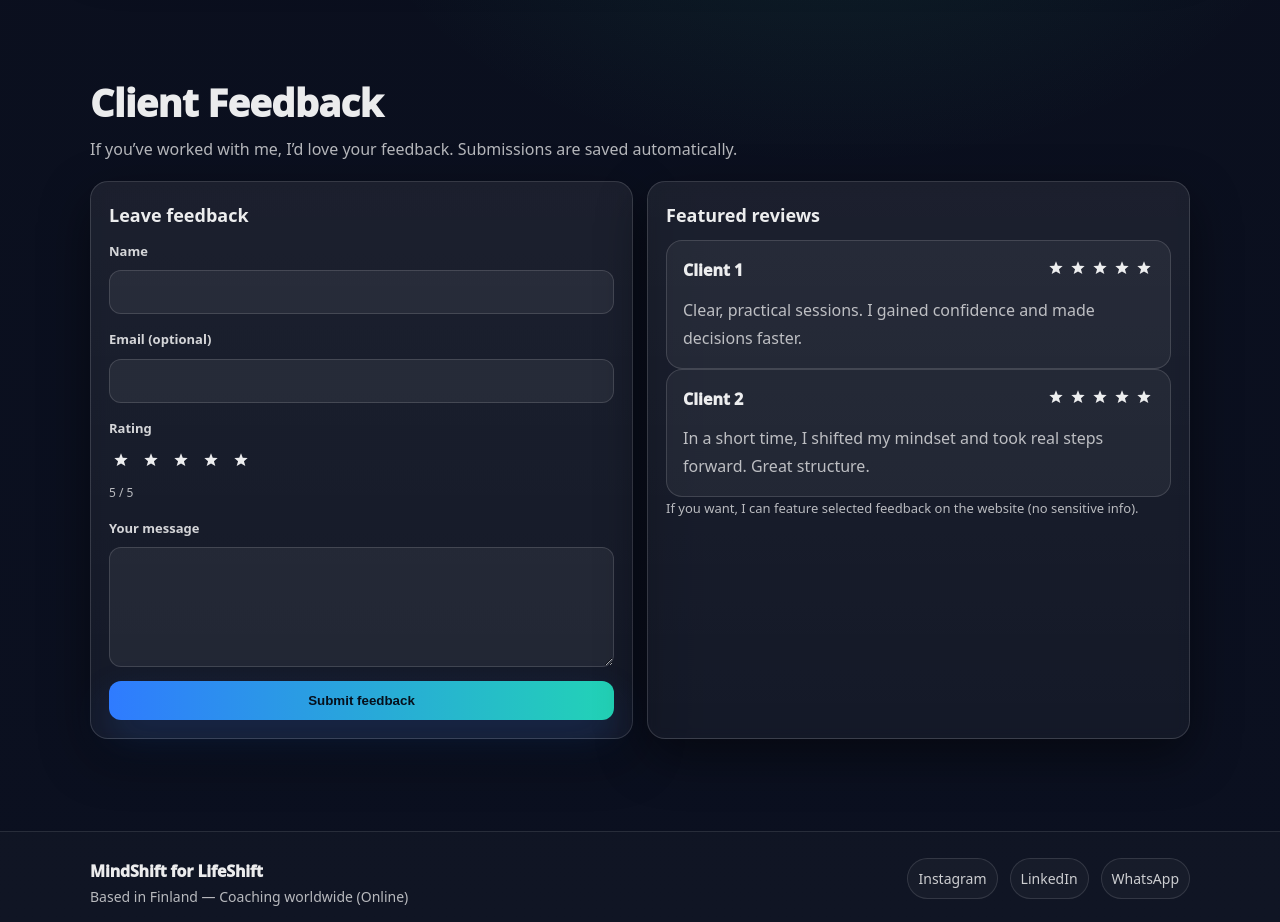
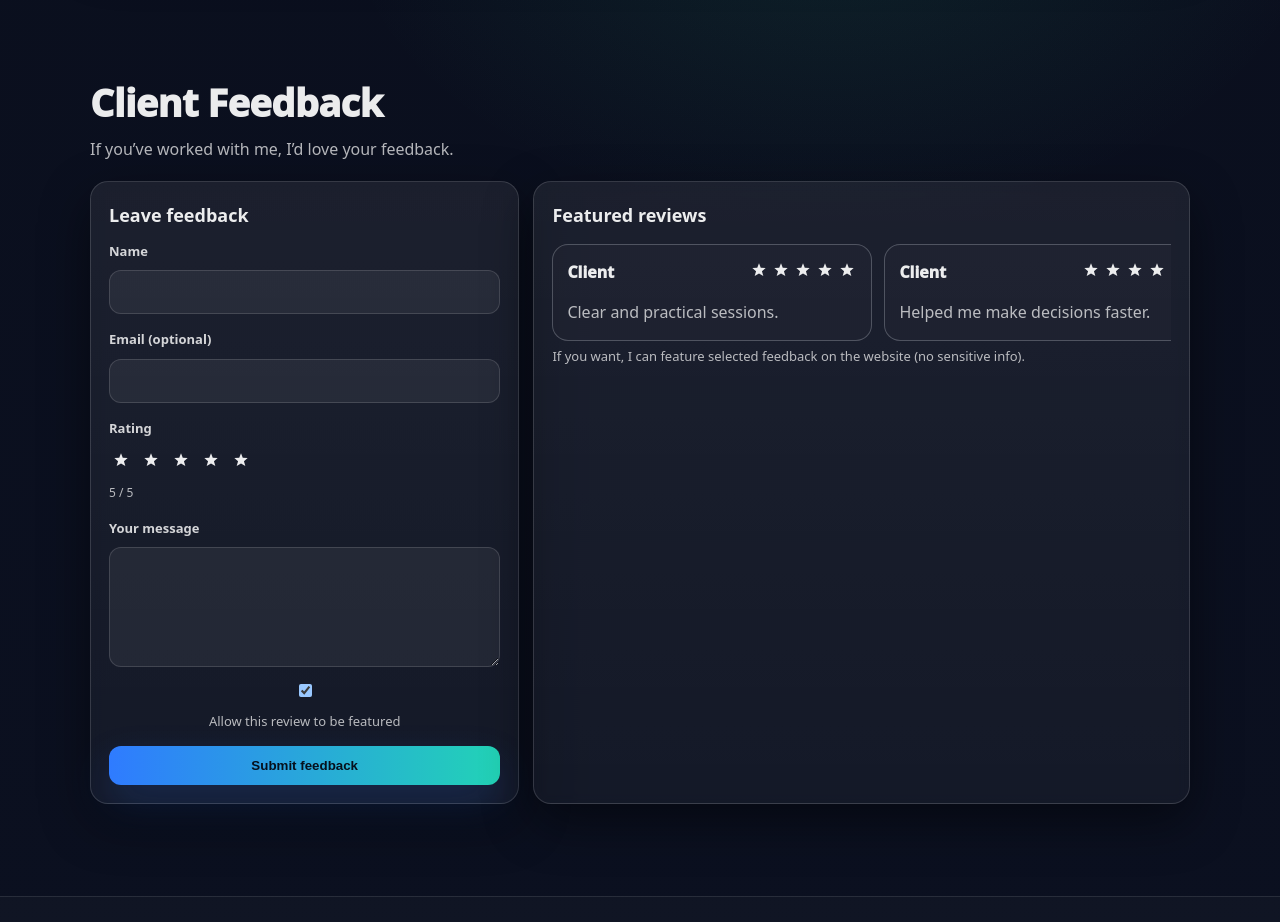
Before and after one commit to Saramah63/my-website, a Next.js app: page /en in a window 1280 px wide. Shown: the part 6340-7262 px from the top of the page. Built offline with nearby package versions, Linux system fonts and the light colour scheme; no server answers.

Commit message:
Merge main

```diff
--- a/app/api/feedback/route.ts
+++ b/app/api/feedback/route.ts
@@ -8,9 +8,9 @@ const FEEDBACK_WEBHOOK =
 async function readJsonOrText(res: Response) {
   const text = await res.text();
   try {
-    return { isJson: true, json: JSON.parse(text), text };
+    return { isJson: true as const, json: JSON.parse(text), text };
   } catch {
-    return { isJson: false, json: null as any, text };
+    return { isJson: false as const, json: null, text };
   }
 }
 
@@ -18,15 +18,27 @@ export async function POST(req: Request) {
   try {
     const body = await req.json();
 
-    // سخت‌گیرانه: payload نهایی را استاندارد می‌کنیم
+    const ratingNum = Number(body?.rating ?? 0);
+    const rating = Number.isFinite(ratingNum) ? ratingNum : 0;
+
+    // بهتر: ip و userAgent را از هدرها بگیر (قابل اعتمادتر از کلاینت)
+    const ip =
+      req.headers.get("x-forwarded-for")?.split(",")[0]?.trim() ||
+      req.headers.get("x-real-ip") ||
+      "";
+    const userAgent = req.headers.get("user-agent") || "";
+
     const payload = {
       type: "feedback",
-      lang: body.lang || "en",
-      source: body.source || "website",
-      fullName: body.fullName || body.name || "",
-      email: body.email || "",
-      rating: Number(body.rating || 0),
-      message: body.message || "",
+      lang: String(body?.lang || "en"),
+      source: String(body?.source || "website"),
+      fullName: String(body?.fullName || body?.name || ""),
+      email: String(body?.email || ""),
+      rating,
+      message: String(body?.message || ""),
+      allowPublish: Boolean(body?.allowPublish ?? false),
+      ip,
+      userAgent,
     };
 
     const upstream = await fetch(FEEDBACK_WEBHOOK, {
@@ -41,19 +53,30 @@ export async function POST(req: Request) {
 
     if (!upstream.ok) {
       return NextResponse.json(
-        { ok: false, error: `Upstream HTTP ${upstream.status}. ${String(parsed.text || "").slice(0, 200)}` },
+        {
+          ok: false,
+          error: `Upstream HTTP ${upstream.status}. ${String(parsed.text || "").slice(0, 200)}`,
+        },
         { status: 500 }
       );
     }
 
-    // اگر JSON و ok:false بود -> fail
     if (parsed.isJson && parsed.json?.ok === false) {
-      return NextResponse.json({ ok: false, error: parsed.json?.error || "Upstream ok:false" }, { status: 500 });
+      return NextResponse.json(
+        { ok: false, error: parsed.json?.error || "Upstream ok:false" },
+        { status: 500 }
+      );
     }
 
-    // در غیر این صورت success
-    return NextResponse.json({ ok: true });
+
+    return NextResponse.json(
+      { ok: true },
+      { status: 200, headers: { "Cache-Control": "no-store" } }
+    );
   } catch (err: any) {
-    return NextResponse.json({ ok: false, error: err?.message || "Feedback API error" }, { status: 500 });
+    return NextResponse.json(
+      { ok: false, error: err?.message || "Feedback API error" },
+      { status: 500 }
+    );
   }
 }
--- a/app/api/submit/route.ts
+++ b/app/api/submit/route.ts
@@ -1,31 +1,71 @@
 import { NextResponse } from "next/server";
 
 export const runtime = "nodejs";
+
+async function readJsonOrText(res: Response) {
+  const text = await res.text();
+  try {
+    return { isJson: true as const, json: JSON.parse(text), text };
+  } catch {
+    return { isJson: false as const, json: null, text };
+  }
+}
 
 export async function POST(req: Request) {
   try {
     const body = await req.json();
     const type = String(body?.type || "").toLowerCase();
 
-    if (type === "feedback") {
-      // same host internal call
-      const url = new URL("/api/feedback", req.url);
-      const res = await fetch(url, {
-        method: "POST",
-        headers: { "Content-Type": "application/json" },
-        body: JSON.stringify(body),
-      });
+    // فقط این‌ها را ساپورت کن
+    let targetPath: string | null = null;
 
-      const text = await res.text();
-      return new NextResponse(text, {
-        status: res.status,
-        headers: { "Content-Type": "application/json", "Cache-Control": "no-store" },
-      });
+    if (type === "feedback") targetPath = "/api/feedback";
+    // اگر agreement هم داری:
+    // if (type === "agreement") targetPath = "/api/agreements";
+
+    if (!targetPath) {
+      return NextResponse.json(
+        { ok: false, error: "Unsupported type for /api/submit" },
+        { status: 400 }
+      );
     }
 
-    // اگر agreement یا چیز دیگری داری، اینجا می‌تونی روت خودش را صدا بزنی
-    return NextResponse.json({ ok: false, error: "Unsupported type for /api/submit" }, { status: 400 });
+    const url = new URL(targetPath, req.url);
+
+    const upstream = await fetch(url, {
+      method: "POST",
+      headers: { "Content-Type": "application/json" },
+      body: JSON.stringify(body),
+      cache: "no-store",
+    });
+
+    const parsed = await readJsonOrText(upstream);
+
+    // اگر HTTP upstream خطا بود
+    if (!upstream.ok) {
+      return NextResponse.json(
+        {
+          ok: false,
+          error: `Upstream HTTP ${upstream.status}. First 200 chars: ${String(parsed.text || "").slice(0, 200)}`,
+        },
+        { status: 500 }
+      );
+    }
+
+    // اگر JSON بود و گفت ok:false
+    if (parsed.isJson && parsed.json?.ok === false) {
+      return NextResponse.json(
+        { ok: false, error: parsed.json?.error || "Upstream returned ok:false" },
+        { status: 500 }
+      );
+    }
+
+    // در غیر این صورت (HTTP 200 حتی اگر متن ساده باشد) => موفق
+    return NextResponse.json({ ok: true }, { status: 200 });
   } catch (err: any) {
-    return NextResponse.json({ ok: false, error: err?.message || "Submit API error" }, { status: 500 });
+    return NextResponse.json(
+      { ok: false, error: err?.message || "Submit API error" },
+      { status: 500 }
+    );
   }
 }
--- a/app/api/testimonials/route.ts
+++ b/app/api/testimonials/route.ts
@@ -1,20 +1,68 @@
 import { NextResponse } from "next/server";
 
-export async function GET() {
+export const runtime = "nodejs";
+
+// همین لینک exec فیدبک (همان پروژه‌ای که doGet/doPost دارد)
+const FEEDBACK_WEBAPP =
+  "https://script.google.com/macros/s/AKfycbyqk1jBw_vpe_GVwmFhryc7tJC-ly4zvQBFex4jDR8iIbklsFfDgw3bQy7CrFhn2OOliw/exec";
+
+async function safeJson(res: Response) {
+  const text = await res.text();
   try {
-    const url = new URL(process.env.FEEDBACK_WEBHOOK_URL!);
-    url.searchParams.set("mode", "public");
-    url.searchParams.set("limit", "6");
+    return { json: JSON.parse(text), raw: text };
+  } catch {
+    return { json: null, raw: text };
+  }
+}
 
-    const res = await fetch(url.toString(), { cache: "no-store" });
-    const json = await res.json();
+export async function GET(req: Request) {
+  try {
+    const url = new URL(req.url);
+    const lang = url.searchParams.get("lang") || "";   // "fa" | "en" | ""
+    const limit = url.searchParams.get("limit") || "6";
 
-    if (!res.ok || json.ok === false) {
-      return NextResponse.json({ ok: false, rows: [] }, { status: 500 });
+    const upstreamUrl = new URL(FEEDBACK_WEBAPP);
+    upstreamUrl.searchParams.set("lang", lang);
+    upstreamUrl.searchParams.set("limit", limit);
+
+    const upstream = await fetch(upstreamUrl.toString(), {
+      method: "GET",
+      cache: "no-store",
+    });
+
+    const { json, raw } = await safeJson(upstream);
+
+    if (!upstream.ok) {
+      return NextResponse.json(
+        { ok: false, error: `Upstream HTTP ${upstream.status}` },
+        { status: 500 }
+      );
     }
 
-    return NextResponse.json({ ok: true, rows: json.rows || [] });
-  } catch {
-    return NextResponse.json({ ok: false, rows: [] }, { status: 500 });
+    if (json?.ok === true && Array.isArray(json.items)) {
+      // Normalize
+      const items = json.items
+        .filter((x: any) => x && Number(x.rating) >= 1 && String(x.message || "").trim())
+        .map((x: any) => ({
+          name: String(x.fullName || "Client"),
+          rating: Number(x.rating || 5),
+          text: String(x.message || ""),
+          lang: String(x.lang || ""),
+          timestamp: String(x.timestamp || ""),
+          source: String(x.source || ""),
+        }));
+
+      return NextResponse.json({ ok: true, items });
+    }
+
+    return NextResponse.json(
+      { ok: false, error: json?.error || `Invalid upstream JSON: ${raw.slice(0, 200)}` },
+      { status: 500 }
+    );
+  } catch (err: any) {
+    return NextResponse.json(
+      { ok: false, error: err?.message || "Testimonials API error" },
+      { status: 500 }
+    );
   }
 }
--- a/app/globals.css
+++ b/app/globals.css
@@ -227,6 +227,12 @@ p{
 
 .note.ok{ color: rgba(52,211,153,0.95); }
 .note.err{ color: rgba(248,113,113,0.95); }
+.note.success {
+  margin-top: 12px;
+  color: #16a34a; /* green-600 */
+  font-weight: 500;
+}
+
 
 /* ====== Lists ====== */
 .list{
@@ -313,6 +319,30 @@ p{
 .reviewName{ font-weight: 950; }
 .reviewStars{ display:inline-flex; gap: 2px; align-items:center; }
 .starStatic{ color: rgba(255,255,255,0.92); }
+
+/* Featured Reviews slider (soft + snap) */
+.reviewsSlider{
+  display: flex;
+  gap: 12px;
+  overflow-x: auto;
+  padding: 4px 2px;
+  scroll-snap-type: x mandatory;
+  -webkit-overflow-scrolling: touch;
+}
+
+.reviewSlide{
+  flex: 0 0 320px;   /* عرض هر کارت */
+  scroll-snap-align: start;
+  border: 1px solid rgba(226,232,240,.25);
+  border-radius: 16px;
+  padding: 14px 14px;
+  background: rgba(255,255,255,0.02);
+}
+
+/* اختیاری: اسکرول‌بار کمتر به چشم بیاد */
+.reviewsSlider::-webkit-scrollbar{ height: 8px; }
+.reviewsSlider::-webkit-scrollbar-thumb{ border-radius: 999px; }
+
 
 .starsWrap{
   display:inline-flex;
--- a/components/FeedbackForm.tsx
+++ b/components/FeedbackForm.tsx
@@ -1,6 +1,6 @@
 "use client";
 
-import React, { useMemo, useState } from "react";
+import React, { useEffect, useMemo, useState } from "react";
 import { useLanguage } from "../lib/LanguageContext";
 
 type Status = "idle" | "loading" | "ok" | "err";
@@ -32,7 +32,7 @@ function StarsInput({
   onChange: (v: number) => void;
   dir: "ltr" | "rtl";
 }) {
-  const [hover, setHover] = useState<number>(0);
+  const [hover, setHover] = useState(0);
   const effective = hover || value;
 
   return (
@@ -54,12 +54,12 @@ function StarsInput({
   );
 }
 
-async function safeJson(res: Response) {
+async function safeJson(res: Response): Promise<any | null> {
   const text = await res.text();
   try {
     return JSON.parse(text);
   } catch {
-    return { ok: false, error: `Non-JSON response: ${text.slice(0, 200)}` };
+    return null;
   }
 }
 
@@ -70,31 +70,90 @@ export default function FeedbackForm() {
 
   const [rating, setRating] = useState(5);
   const [status, setStatus] = useState<Status>("idle");
+  const [allowPublish, setAllowPublish] = useState(true);
 
-  const copy = useMemo(() => {
-    return {
+  const [featuredFromSheet, setFeaturedFromSheet] = useState<
+    { name: string; rating: number; text: string }[]
+  >([]);
+
+  const copy = useMemo(
+    () => ({
       title: isFa ? "فیدبک و نظرات مراجعان" : "Client Feedback",
       subtitle: isFa
-        ? "اگر با من جلسه داشته‌ای، خوشحال می‌شوم تجربه‌ات را ثبت کنی. فیدبک‌ها به‌صورت خودکار ذخیره می‌شوند."
-        : "If you’ve worked with me, I’d love your feedback. Submissions are saved automatically.",
+        ? "اگر با من جلسه داشته‌ای، خوشحال می‌شوم تجربه‌ات را ثبت کنی."
+        : "If you’ve worked with me, I’d love your feedback.",
       formTitle: isFa ? "ثبت فیدبک" : "Leave feedback",
       name: isFa ? "نام" : "Name",
       email: isFa ? "ایمیل (اختیاری)" : "Email (optional)",
       message: isFa ? "پیام شما" : "Your message",
       rating: isFa ? "امتیاز" : "Rating",
+      publish: isFa ? "اجازه نمایش این نظر در سایت" : "Allow this review to be featured",
       submit: isFa ? "ارسال فیدبک" : "Submit feedback",
       sending: isFa ? "در حال ارسال..." : "Sending...",
-      ok: isFa ? "ثبت شد. ممنونم از فیدبک شما." : "Submitted. Thank you for your feedback.",
-      err: isFa ? "ارسال ناموفق بود. دوباره تلاش کن." : "Submission failed. Please try again.",
+      ok: isFa ? "ممنون از فیدبک شما 🌱" : "Thank you for your feedback 🌱",
+      err: isFa
+        ? "ارسال ناموفق بود. لطفاً دوباره تلاش کن."
+        : "Submission failed. Please try again.",
       examplesTitle: isFa ? "نمونه نظرات" : "Featured reviews",
-    };
-  }, [isFa]);
+      footer: isFa
+        ? "در صورت رضایت، می‌توانم فیدبک شما را بدون اطلاعات حساس در سایت نمایش بدهم."
+        : "If you want, I can feature selected feedback on the website (no sensitive info).",
+    }),
+    [isFa]
+  );
+
+  const featuredFallback = useMemo(
+  () => [
+    {
+      name: isFa ? "مراجع" : "Client",
+      rating: 5,
+      text: isFa
+        ? "جلسات بسیار شفاف و کاربردی بودند."
+        : "Clear and practical sessions.",
+    },
+    {
+      name: isFa ? "مراجع" : "Client",
+      rating: 5,
+      text: isFa
+        ? "کمک کرد سریع‌تر تصمیم بگیرم."
+        : "Helped me make decisions faster.",
+    },
+    {
+      name: isFa ? "مراجع" : "Client",
+      rating: 5,
+      text: isFa
+        ? "ساختار عالی و قابل اجرا."
+        : "Great structure and clarity.",
+    },
+  ],
+  [isFa]
+);
+
+    const featuredSorted = useMemo(() => {
+  const arr = (featuredFromSheet.length > 0 ? featuredFromSheet : featuredFallback).slice();
+
+  // اگر بعداً timestamp داشتی: (x as any).createdAt
+  arr.sort((a: any, b: any) => {
+    const ra = Number(a.rating || 0);
+    const rb = Number(b.rating || 0);
+    if (rb !== ra) return rb - ra;
+
+    // اختیاری: اگر createdAt داشتی
+    const ta = a.createdAt ? new Date(a.createdAt).getTime() : 0;
+    const tb = b.createdAt ? new Date(b.createdAt).getTime() : 0;
+    return tb - ta;
+  });
+
+  return arr.slice(0, 6); // حداکثر آیتمی که اسلایدر می‌چرخونه
+}, [featuredFromSheet, featuredFallback]);
+
 
   async function onSubmit(e: React.FormEvent<HTMLFormElement>) {
   e.preventDefault();
   setStatus("loading");
 
-    const fd = new FormData(e.currentTarget);
+  const form = e.currentTarget; // ✅ قبل از await ذخیره کن
+  const fd = new FormData(form);
 
   const payload = {
     type: "feedback",
@@ -104,10 +163,10 @@ export default function FeedbackForm() {
     email: String(fd.get("email") || ""),
     rating,
     message: String(fd.get("message") || ""),
+    allowPublish,
   };
 
   try {
-      // مهم: مستقیم به /api/feedback می‌زنیم (نه /api/submit)
     const res = await fetch("/api/feedback", {
       method: "POST",
       headers: { "Content-Type": "application/json" },
@@ -116,43 +175,72 @@ export default function FeedbackForm() {
 
     const data = await safeJson(res);
 
-      if (res.ok && data?.ok === true) {
+    console.log("FEEDBACK RES", { status: res.status, ok: res.ok, data });
+
+    const success = res.ok && !(data && data.ok === false);
+
+    if (success) {
       setStatus("ok");
-        (e.currentTarget as HTMLFormElement).reset();
+      form.reset(); // ✅ به جای e.currentTarget.reset()
       setRating(5);
+
+      // refresh featured
+      try {
+        const r = await fetch(`/api/testimonials?lang=${lang}&limit=6`, {
+          cache: "no-store",
+        });
+        const j = await r.json().catch(() => null);
+        if (r.ok && j?.ok && Array.isArray(j.items)) {
+          setFeaturedFromSheet(
+            j.items.map((x: any) => ({
+              name: String(x.fullName || (isFa ? "مراجع" : "Client")),
+              rating: Number(x.rating || 5),
+              text: String(x.message || ""),
+            }))
+          );
+        }
+      } catch {
+        // ignore
+      }
     } else {
       setStatus("err");
     }
-    } catch {
+  } catch (err) {
+    console.error("Submit error", err);
     setStatus("err");
   }
 }
 
-  const featured = isFa
-    ? [
-        {
-          name: "مراجع ۱",
-          rating: 5,
-          text: "جلسات خیلی شفاف و کاربردی بود. کمکم کرد تصمیم‌هام رو سریع‌تر و با اعتمادبه‌نفس بگیرم.",
-        },
-        {
-          name: "مراجع ۲",
-          rating: 5,
-          text: "در مدت کوتاه، هم ذهنیتم بهتر شد هم قدم‌های واقعی برداشتم. ساختار جلسات عالی بود.",
-        },
-      ]
-    : [
-        {
-          name: "Client 1",
-          rating: 5,
-          text: "Clear, practical sessions. I gained confidence and made decisions faster.",
-        },
-        {
-          name: "Client 2",
-          rating: 5,
-          text: "In a short time, I shifted my mindset and took real steps forward. Great structure.",
-        },
-      ];
+
+  useEffect(() => {
+    let cancelled = false;
+
+    async function loadTestimonials() {
+      try {
+        const res = await fetch(`/api/testimonials?lang=${lang}&limit=6`, {
+          cache: "no-store",
+        });
+        const data = await res.json().catch(() => null);
+
+        if (!cancelled && res.ok && data?.ok && Array.isArray(data.items)) {
+          setFeaturedFromSheet(
+            data.items.map((x: any) => ({
+              name: String(x.fullName || (isFa ? "مراجع" : "Client")),
+              rating: Number(x.rating || 5),
+              text: String(x.message || ""),
+            }))
+          );
+        }
+      } catch {
+        // silent fallback
+      }
+    }
+
+    loadTestimonials();
+    return () => {
+      cancelled = true;
+    };
+  }, [lang, isFa]);
 
   return (
     <section id="feedback" className="section" dir={dir}>
@@ -187,14 +275,42 @@ export default function FeedbackForm() {
 
               <div className="field">
                 <label className="label">{copy.message}</label>
-                <textarea className="textarea" name="message" rows={4} required />
+                <textarea
+                  className="textarea"
+                  name="message"
+                  rows={4}
+                  required
+                />
               </div>
 
-              <button className="btn btnPrimary" type="submit" disabled={status === "loading"}>
+              <div
+                className="field"
+                style={{ display: "flex", gap: 10, alignItems: "center" }}
+              >
+                <input
+                  id="allowPublish"
+                  type="checkbox"
+                  checked={allowPublish}
+                  onChange={(e) => setAllowPublish(e.target.checked)}
+                />
+                <label
+                  htmlFor="allowPublish"
+                  className="muted"
+                  style={{ fontSize: 13 }}
+                >
+                  {copy.publish}
+                </label>
+              </div>
+
+              <button
+                className="btn btnPrimary"
+                type="submit"
+                disabled={status === "loading"}
+              >
                 {status === "loading" ? copy.sending : copy.submit}
               </button>
 
-              {status === "ok" && <p className="note ok">{copy.ok}</p>}
+              {status === "ok" && <p className="note success">{copy.ok}</p>}
               {status === "err" && <p className="note err">{copy.err}</p>}
             </form>
           </div>
@@ -202,20 +318,23 @@ export default function FeedbackForm() {
           <div className="card">
             <h3 className="h3">{copy.examplesTitle}</h3>
 
-            <div className="reviews">
-              {featured.map((r) => (
-                <div className="reviewCard" key={r.name}>
+            <div className="reviewsSlider" dir={dir}>
+  {featuredSorted.slice(0, 3).map((r, i) => (   // اگر 2-3 تا میخوای: 3
+    <div className="reviewSlide" key={`${r.name}-${i}`}>
       <div className="reviewTop">
         <div className="reviewName">{r.name}</div>
         <div className="reviewStars" aria-label={`${r.rating} stars`}>
           {[1, 2, 3, 4, 5].map((n) => (
             <span key={n} className="starStatic">
-                          <Star filled={r.rating >= n} />
+              <Star filled={Number(r.rating) >= n} />
             </span>
           ))}
         </div>
       </div>
-                  <div className="muted" style={{ whiteSpace: "pre-line" }}>{r.text}</div>
+
+      <div className="muted">
+        {r.text.length > 90 ? r.text.slice(0, 90) + "…" : r.text}
+      </div>
     </div>
   ))}
 </div>
@@ -223,9 +342,7 @@ export default function FeedbackForm() {
             <div className="divider" />
 
             <p className="muted" style={{ fontSize: 13 }}>
-              {isFa
-                ? "اگر دوست داشتی، می‌تونم بهترین فیدبک‌ها را (بدون اطلاعات حساس) در سایت نمایش بدهم."
-                : "If you want, I can feature selected feedback on the website (no sensitive info)."}
+              {copy.footer}
             </p>
           </div>
         </div>
```
Lines whose indentation alone changed are shown as unchanged.
